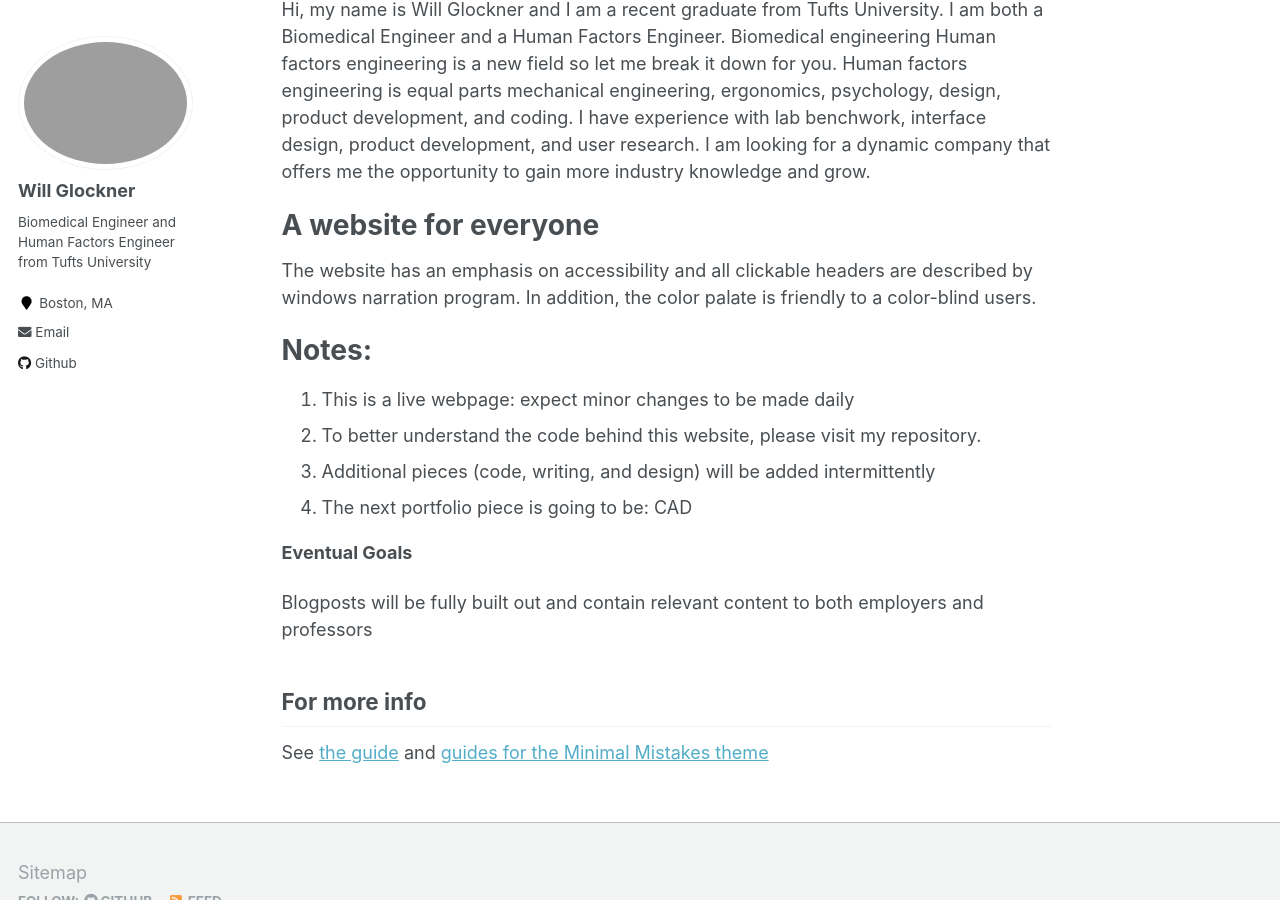
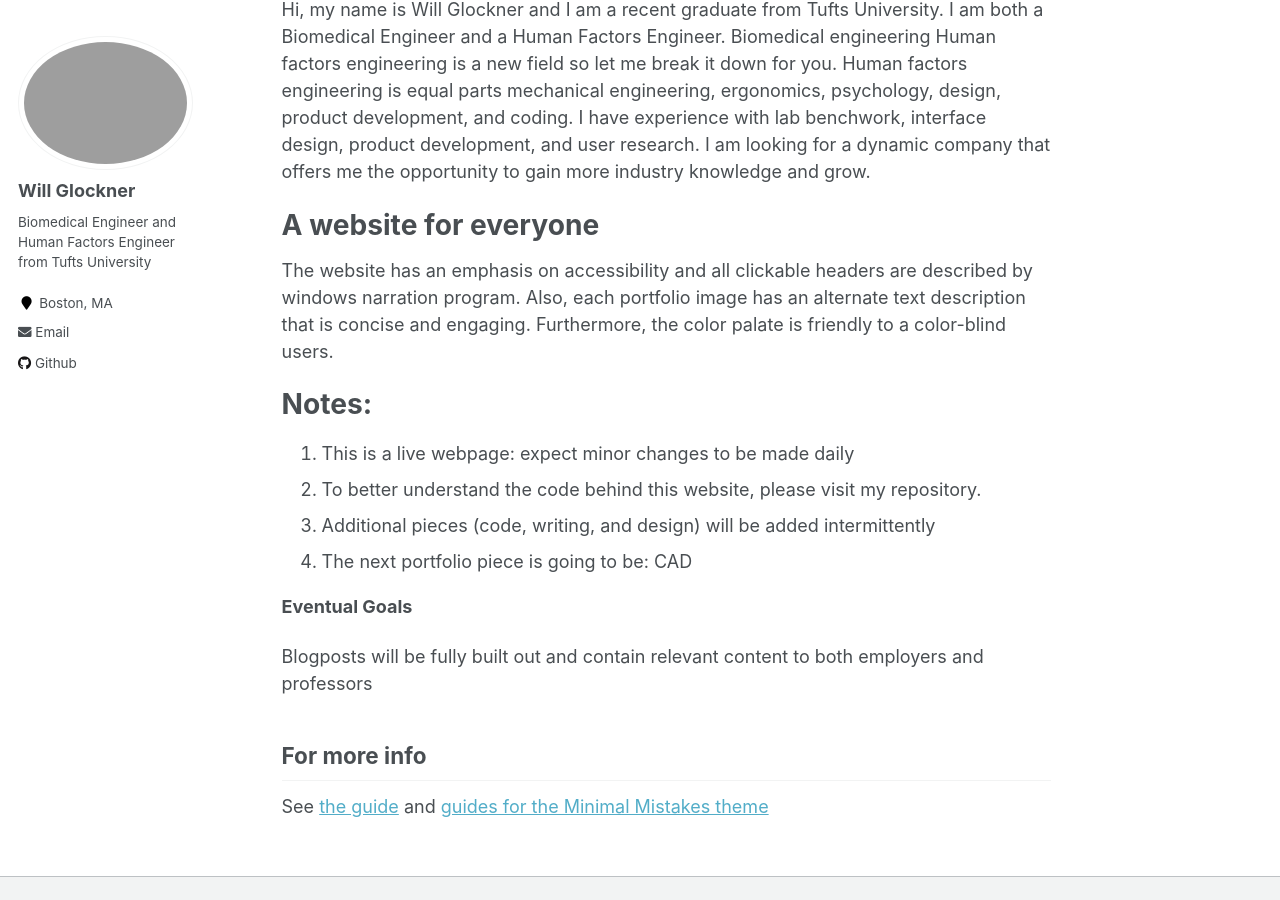
Before and after one commit to Glenn-Moss/wglock.github.io, a Jekyll site: the page built from _pages/about.md, in a window 1280 px wide and 900 px high, scrolled down 450 px. Built offline with Jekyll 4.4.1, drawn with Linux system fonts in a browser that asks for light colours.

Commit message:
Update about.md

```diff
--- a/_pages/about.md
+++ b/_pages/about.md
@@ -19,7 +19,7 @@ Hi, my name is Will Glockner and I am a recent graduate from Tufts University. I
 
 A website for everyone
 ======
-The website has an emphasis on accessibility and all clickable headers are described by windows narration program. In addition, the color palate is friendly to a color-blind users.
+The website has an emphasis on accessibility and all clickable headers are described by windows narration program. Also, each portfolio image has an alternate text description that is concise and engaging. Furthermore, the color palate is friendly to a color-blind users.
 
 Notes:
 ======
```
